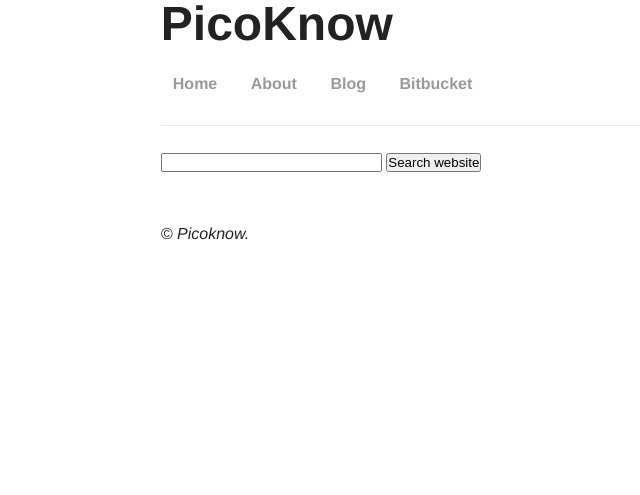
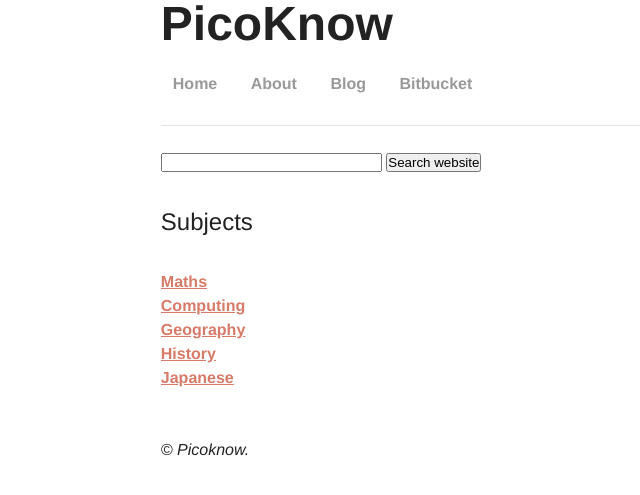
Before and after one commit to picoknow/picoknow.github.io, a Jekyll site: the page built from index.md, in a window 1280 px wide. Shown: the top 495 px of the page, without its empty margins (24-664 px from the left). Built offline with Jekyll 4.4.1, drawn with Linux system fonts in a browser that asks for light colours.

Commit message:
File moved, and improved.

```diff
--- a/index.html
+++ b/index.md
@@ -7,9 +7,15 @@ content: Welcome to picoKnow. The site is currently under heavy development. ple
 searchignore: true
 ---
 
-
 <form method="get" action="http://www.google.com/search">
 <input type="text" name="q" size="25" maxlength="255" value="" />
 <input type="hidden" name="sitesearch" value="picoknow.bitbucket.org" />
 <input type="submit" value="Search website" />
 </form>
+
+## Subjects
+- [Maths](/maths/)
+- [Computing](/computing/)
+- [Geography](/geography/)
+- [History](/history/)
+- [Japanese](/japanese/)
```
